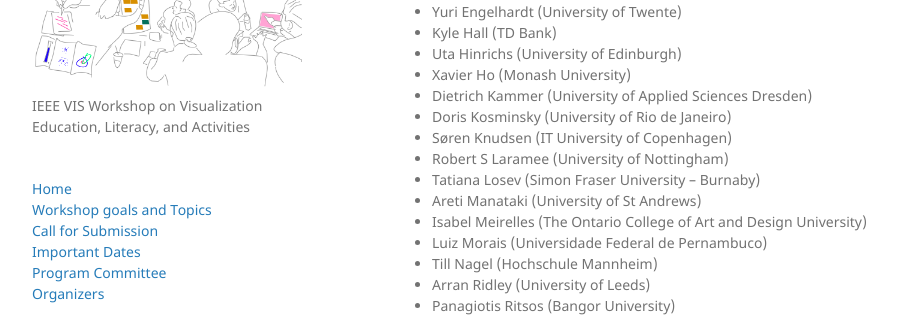
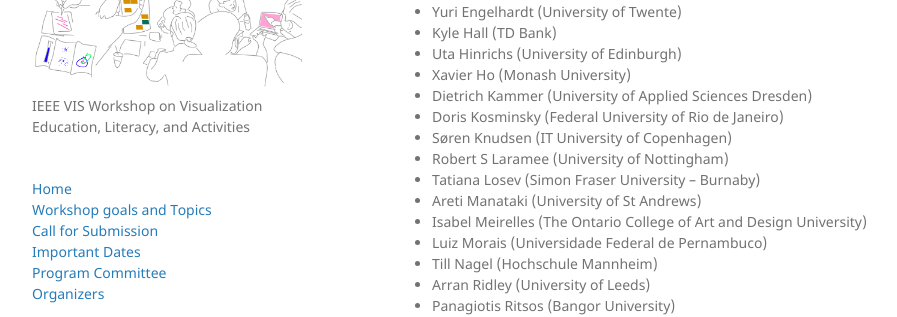
Before and after one commit to ieee-eduvis/ieee-eduvis.github.io, a Jekyll site: the page built from index.md, in a window 1280 px wide and 900 px high, scrolled down 1928 px. Shown: the part 220-537 px from the top of the window, without its empty margins (178-1075 px from the left). Built offline with Jekyll 4.4.1, drawn with Linux system fonts in a browser that asks for light colours; our own code applies the rules of GitHub Pages for plain Markdown files.

Commit message:
Update index

```diff
--- a/index.md
+++ b/index.md
@@ -75,7 +75,7 @@ All deadlines are at 11:59pm (23:59) AoE Anywhere on Earth
 *   Uta Hinrichs (University of Edinburgh)
 *   Xavier Ho (Monash University)
 *   Dietrich Kammer (University of Applied Sciences Dresden)
-*   Doris Kosminsky (University of Rio de Janeiro)
+*   Doris Kosminsky (Federal University of Rio de Janeiro)
 *   Søren Knudsen (IT University of Copenhagen)
 *   Robert S Laramee (University of Nottingham)
 *   Tatiana Losev (Simon Fraser University – Burnaby)
```
